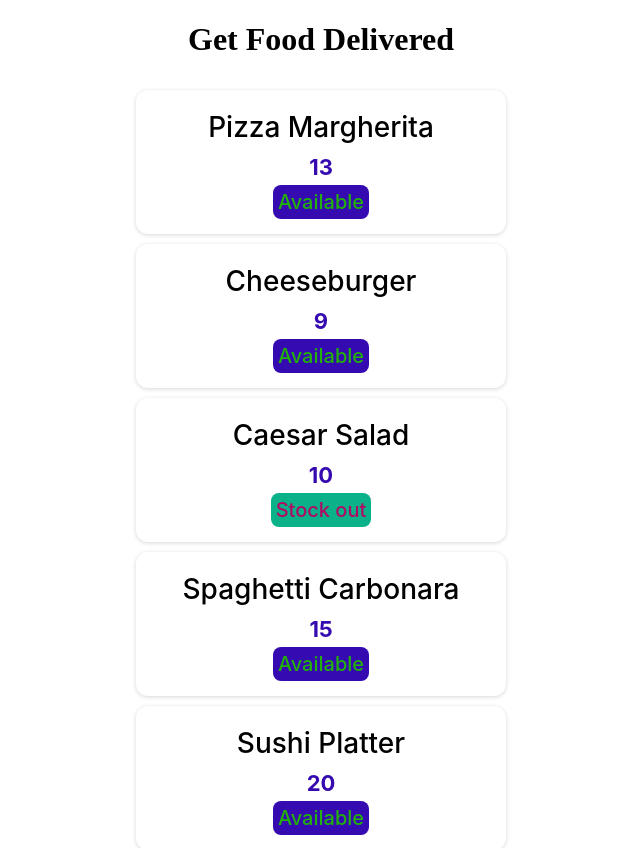
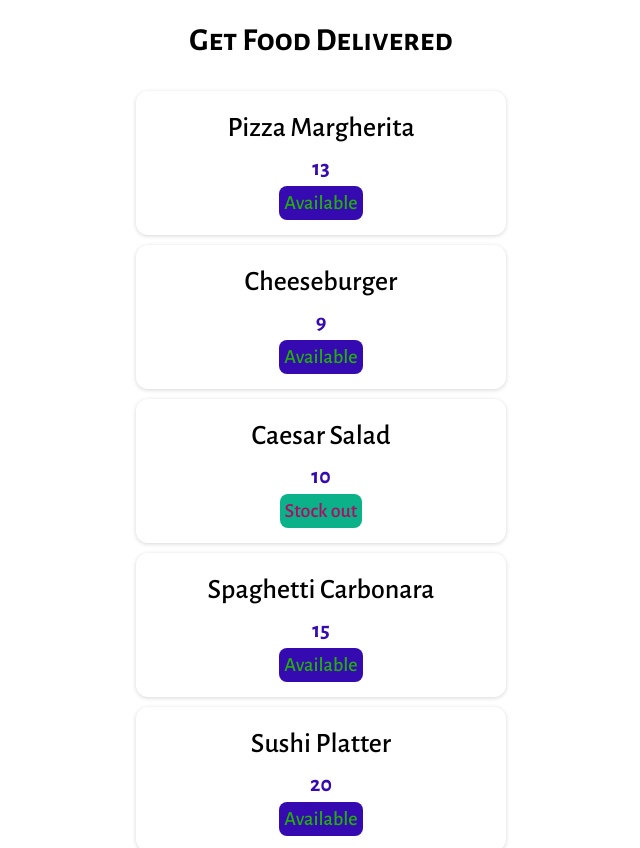
Before and after one commit to Tane4ka170/FoodDeliveryAppReact, a React (Create React App) app: page / in a window 1280 px wide. Shown: the top 848 px of the page, without its empty margins (319-959 px from the left). Built offline with nearby package versions, Linux system fonts and the light colour scheme.

Commit message:
Imported custom fonts and updated font-family

```diff
--- a/src/index.css
+++ b/src/index.css
@@ -1,13 +1,14 @@
+@import url("https://fonts.googleapis.com/css2?family=Alegreya+Sans:ital,wght@0,100;0,300;0,400;0,500;0,700;0,800;0,900;1,100;1,300;1,400;1,500;1,700;1,800;1,900&display=swap");
+@import url("https://fonts.googleapis.com/css2?family=Alegreya+Sans+SC:ital,wght@0,100;0,300;0,400;0,500;0,700;0,800;0,900;1,100;1,300;1,400;1,500;1,700;1,800;1,900&display=swap");
+
 body {
   margin: 0;
-  font-family: -apple-system, BlinkMacSystemFont, 'Segoe UI', 'Roboto', 'Oxygen',
-    'Ubuntu', 'Cantarell', 'Fira Sans', 'Droid Sans', 'Helvetica Neue',
-    sans-serif;
+  font-family: "Alegreya Sans", serif;
   -webkit-font-smoothing: antialiased;
   -moz-osx-font-smoothing: grayscale;
 }
 
 code {
-  font-family: source-code-pro, Menlo, Monaco, Consolas, 'Courier New',
+  font-family: source-code-pro, Menlo, Monaco, Consolas, "Courier New",
     monospace;
 }
```
